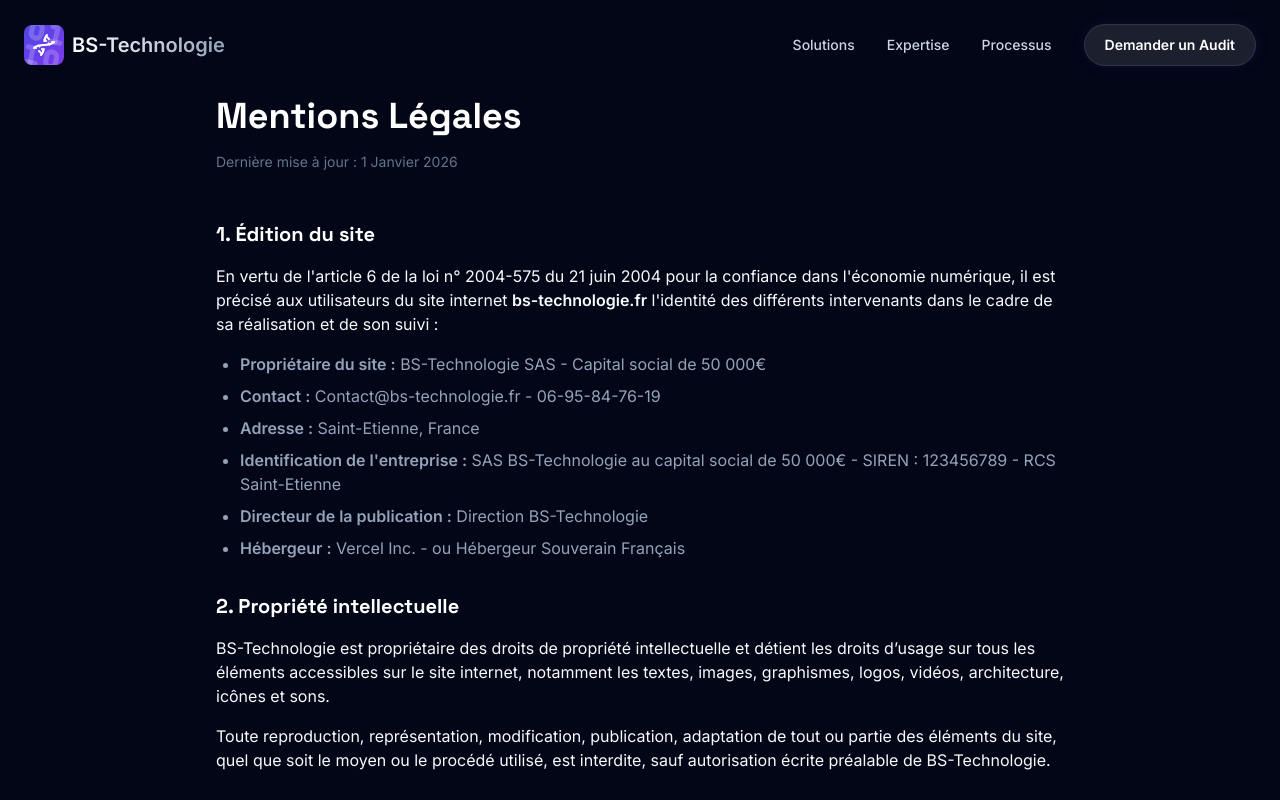
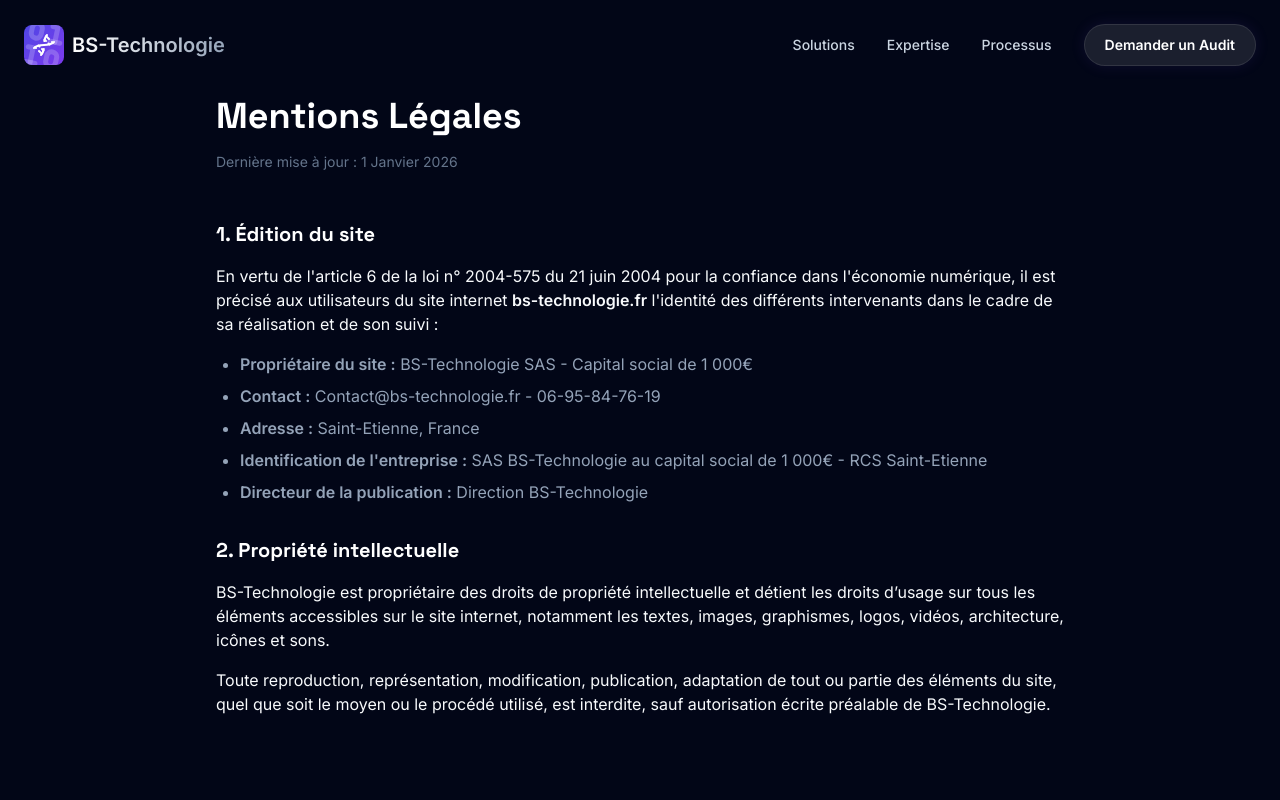
Before and after one commit to kamelb42000/BS---Technologie, a React (Vite) app: page / in a window 1280 px wide. Both pictures are taken after a click on the button "Mentions Légales". Shown: the top 800 px of the page. Built offline with nearby package versions, Linux system fonts and the light colour scheme.

Commit message:
feat: Update legal notice details
Corrected capital social and removed redundant SIREN for BS-Technologie SAS. Adjusted host information.

```diff
--- a/components/Legal.tsx
+++ b/components/Legal.tsx
@@ -18,12 +18,11 @@
     <h3 className="text-white text-xl font-bold mt-8 mb-4">1. Édition du site</h3>
     <p>En vertu de l'article 6 de la loi n° 2004-575 du 21 juin 2004 pour la confiance dans l'économie numérique, il est précisé aux utilisateurs du site internet <strong>bs-technologie.fr</strong> l'identité des différents intervenants dans le cadre de sa réalisation et de son suivi :</p>
     <ul className="list-disc pl-6 text-slate-400 space-y-2 mt-4">
-      <li><strong>Propriétaire du site :</strong> BS-Technologie SAS - Capital social de 50 000€</li>
+      <li><strong>Propriétaire du site :</strong> BS-Technologie SAS - Capital social de 1 000€</li>
       <li><strong>Contact :</strong> Contact@bs-technologie.fr - 06-95-84-76-19</li>
       <li><strong>Adresse :</strong> Saint-Etienne, France</li>
-      <li><strong>Identification de l'entreprise :</strong> SAS BS-Technologie au capital social de 50 000€ - SIREN : 123456789 - RCS Saint-Etienne</li>
+      <li><strong>Identification de l'entreprise :</strong> SAS BS-Technologie au capital social de 1 000€ - RCS Saint-Etienne</li>
       <li><strong>Directeur de la publication :</strong> Direction BS-Technologie</li>
-      <li><strong>Hébergeur :</strong> Vercel Inc. - ou Hébergeur Souverain Français</li>
     </ul>
 
     <h3 className="text-white text-xl font-bold mt-8 mb-4">2. Propriété intellectuelle</h3>
```
